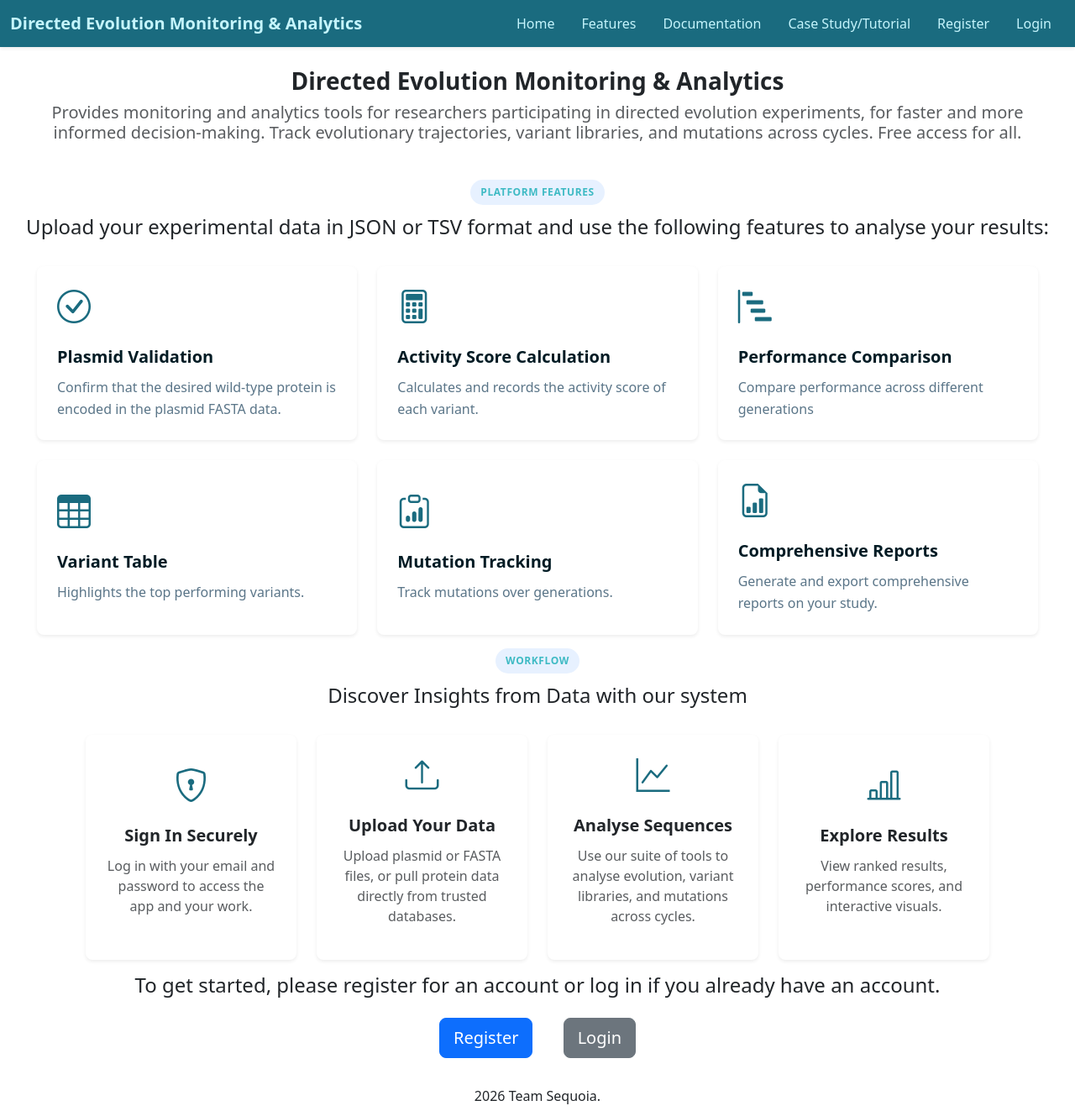
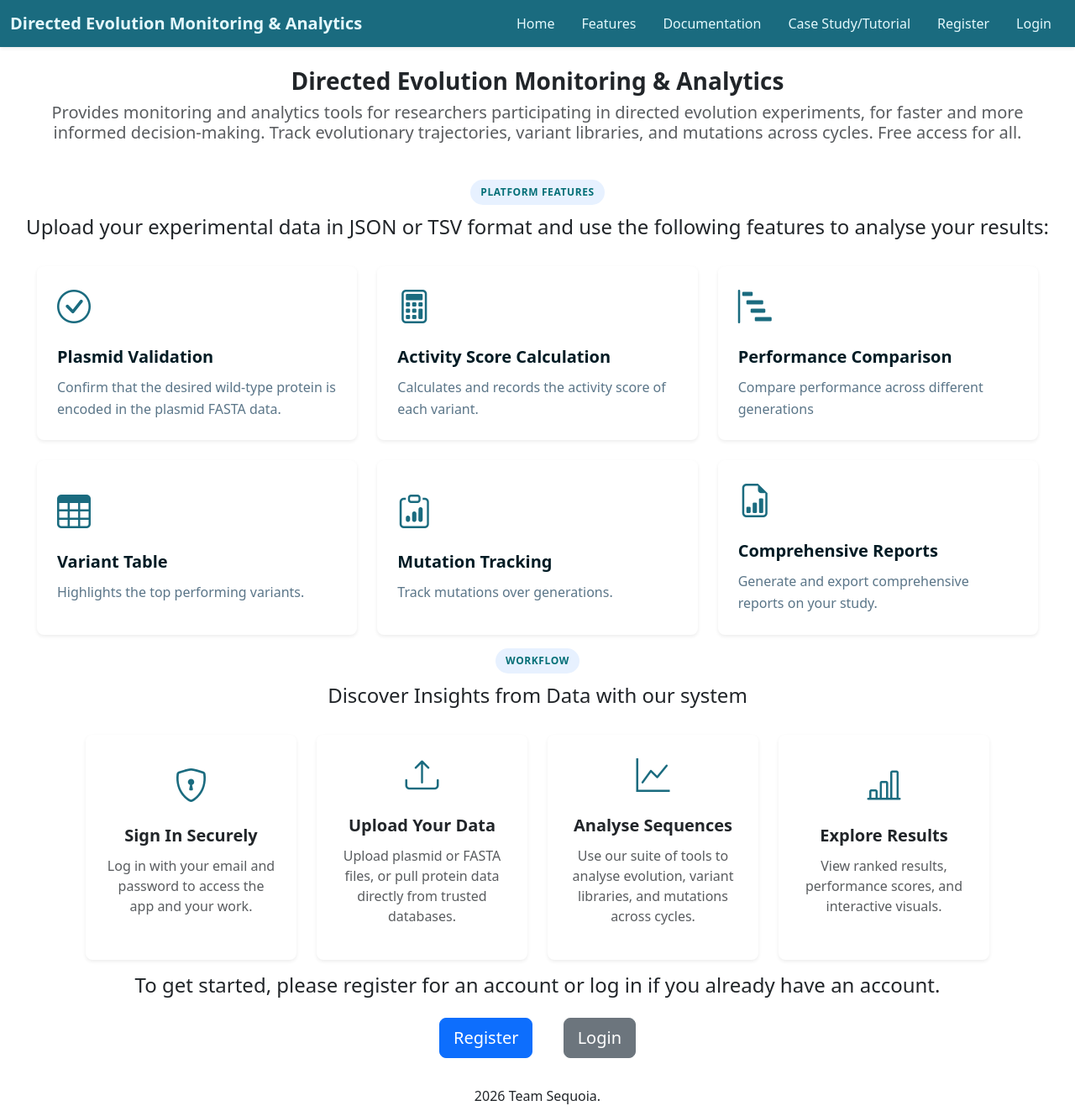
Before and after one commit to amaaniu/BIO727P-Software-Development-Group-Project, a Python web app: template templates/index.html in a window 1280 px wide. Shown: the whole page at 84% size. Run offline with Jinja, Linux system fonts and the light colour scheme; the template is opened without the code that fills it, so the values that code supplies are empty; some libraries are stand-ins or nearby versions.

Commit message:
Changing colours of the page

```diff
--- a/static/CSS/style.css
+++ b/static/CSS/style.css
@@ -1,20 +1,25 @@
 /* Root Colors */
-:root {
+:root{
   --color-primary: #1a6b7f;
   --color-primary-dark: #135166;
-  --color-primary-foreground: #c5f5fd;
+  --color-primary-foreground: #e4f9fd;
 
-  --color-accent: #3ebac4;
+  --color-accent: #046f77;
   --color-accent-dark: #2d99a8;
   --color-accent-foreground: #ffffff;
 
-  --color-background: #e1fdfc;
+  --color-background: #ffffff;
   --color-foreground: #001b24;
   --color-muted: #f0f4fa;
   --color-muted-foreground: #5a7588;
   --color-border: #e0e5eb;
 }
 
+body {
+  background-color: var(--color-background);
+  font-family: system-ui, -apple-system, BlinkMacSystemFont,
+               "Segoe UI", Roboto, Helvetica, Arial, sans-serif;
+}
 /* Animations */
 @keyframes slideUp {
   from {
```
